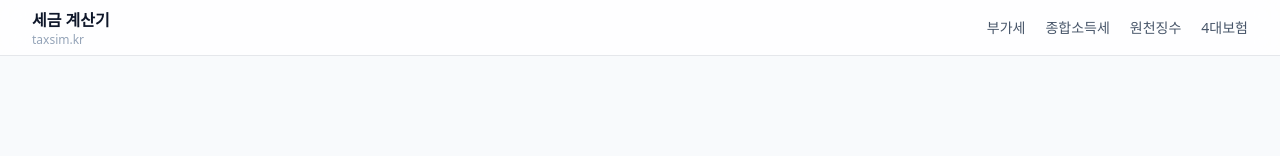
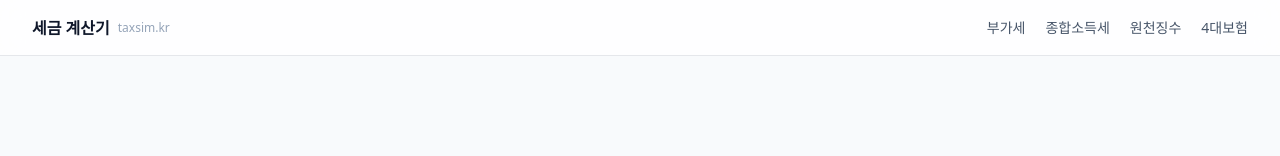
Before and after one commit to YG-coder/tax-calculator, a Next.js app: page / in a window 1280 px wide. Shown: the top 156 px of the page. Built offline with nearby package versions, Linux system fonts and the light colour scheme.

Commit message:
style: 네비바 로고 한 줄 정렬로 수정

```diff
--- a/src/app/layout.tsx
+++ b/src/app/layout.tsx
@@ -36,15 +36,16 @@ export default function RootLayout({
         <body className="bg-slate-50 text-slate-900 antialiased">
         <nav className="sticky top-0 z-50 h-14 border-b bg-white/80 backdrop-blur-md flex items-center px-4">
             <div className="container mx-auto flex items-center justify-between">
-                <Link href="/" className="flex flex-col leading-tight">
-      <span className="font-black text-base text-slate-900">
-        세금 계산기
-      </span>
-                    <span className="text-xs text-slate-400">
-        taxsim.kr
-      </span>
+
+                {/* ✅ 한 줄 로고 (핵심 수정) */}
+                <Link href="/" className="flex items-center gap-2 font-black text-base text-slate-900">
+                    세금 계산기
+                    <span className="text-xs font-medium text-slate-400">
+                                taxsim.kr
+                            </span>
                 </Link>
 
+                {/* 메뉴 */}
                 <div className="hidden md:flex gap-5 text-sm text-slate-600">
                     <Link href="/vat-calculator">부가세</Link>
                     <Link href="/income-tax-calculator">종합소득세</Link>
```
